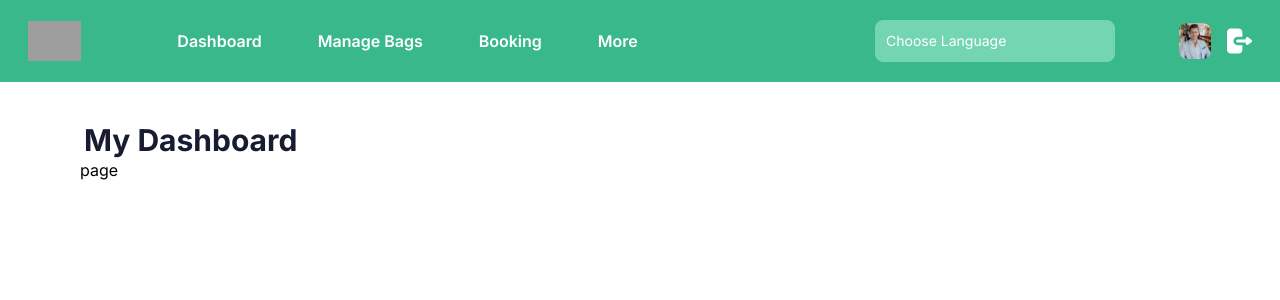
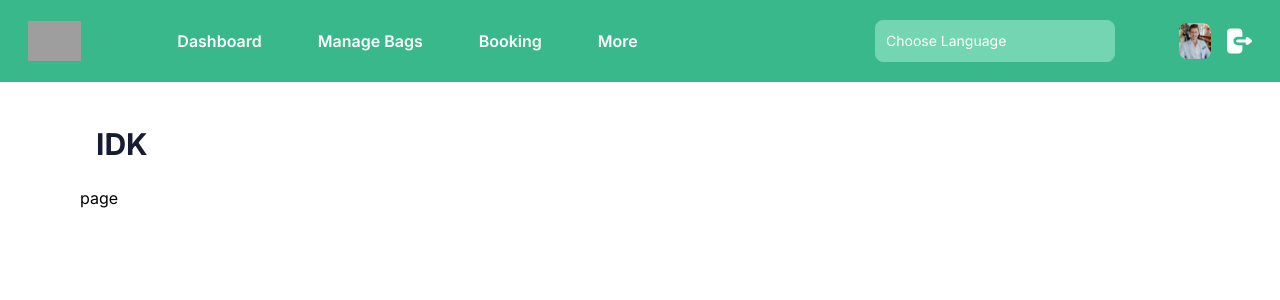
Before and after one commit to plenti-code-handler/vendor-web-app, a Next.js app: page /approvals in a window 1280 px wide. Shown: the top 300 px of the page. Built offline with nearby package versions, Linux system fonts and the light colour scheme; grey boxes are pictures that could not be loaded.

Commit message:
Made Breadcrump Dynamic

```diff
--- a/components/layouts/Breadcrump.jsx
+++ b/components/layouts/Breadcrump.jsx
@@ -1,9 +1,31 @@
-import React from "react";
+"use client";
+import React, { useEffect, useState } from "react";
+import { usePathname } from "next/navigation";
 
 const Breadcrumb = () => {
+  const pathname = usePathname();
+  const [currentPath, setCurrentPath] = useState("");
+
+  useEffect(() => {
+    const decidePath = () => {
+      switch (pathname.split("/")[1]) {
+        case "business":
+          setCurrentPath("My Dashboard");
+          break;
+
+        default:
+          setCurrentPath("IDK");
+          break;
+      }
+    };
+    decidePath();
+  }, [pathname]);
+
   return (
-    <div className="flex items-center">
-      <p className="ml-1 text-3xl font-bold text-one">My Dashboard</p>
+    <div className="flex items-center m-4 lg:py-2">
+      <p className=" text-lg sm:text-xl md:text-2xl lg:text-3xl font-bold text-one">
+        {currentPath}
+      </p>
     </div>
   );
 };
--- a/components/layouts/Main.jsx
+++ b/components/layouts/Main.jsx
@@ -3,7 +3,7 @@ import BreadCrump from "./Breadcrump";
 
 const Main = ({ children }) => {
   return (
-    <main className="flex flex-col justify-center lg:px-20 lg:py-10">
+    <main className="flex flex-col justify-center lg:px-20 lg:py-5">
       <BreadCrump />
       {children}
     </main>
```
Also changed, not shown: app/(main)/business/page.jsx (renamed from app/(main)/bussiness/page.jsx).
